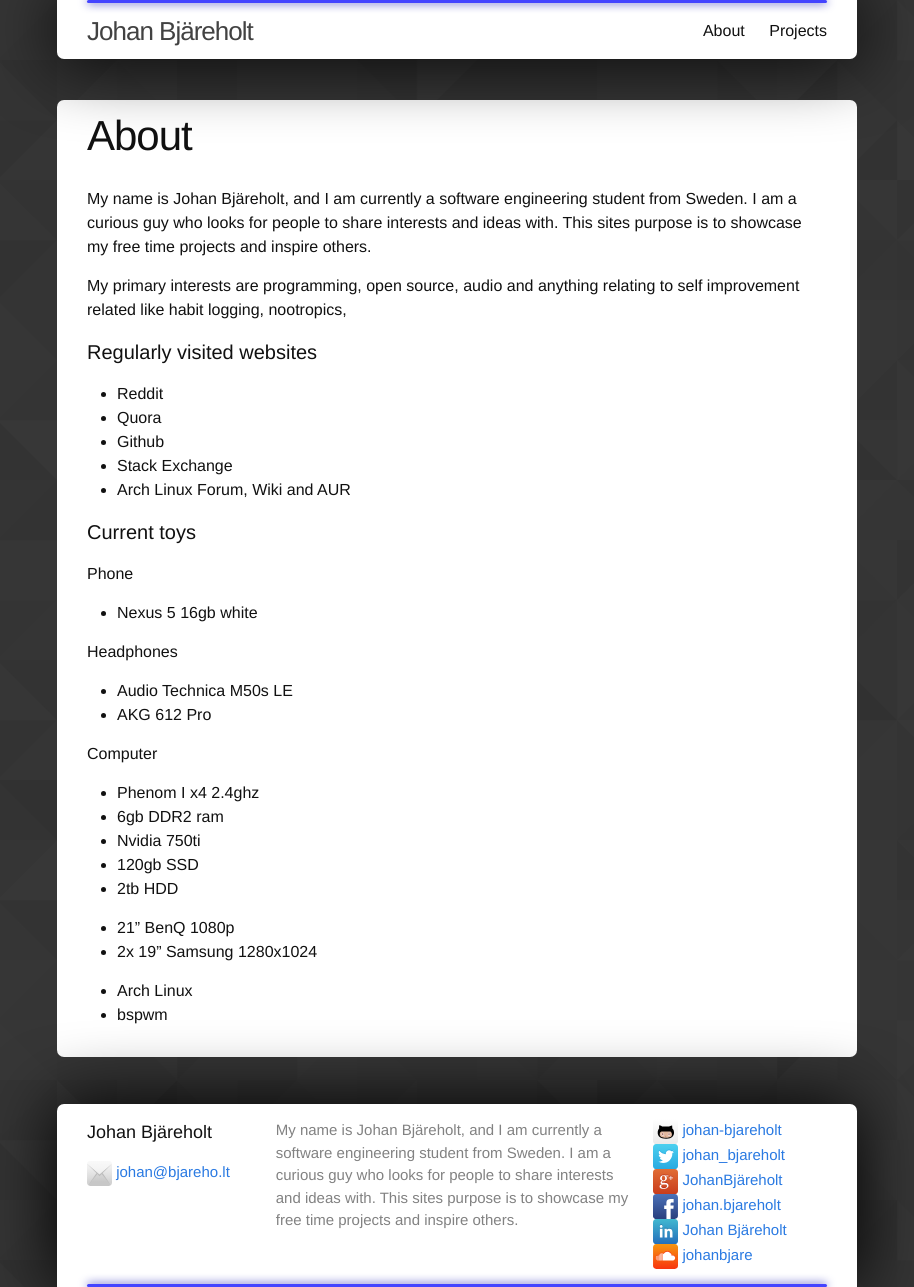
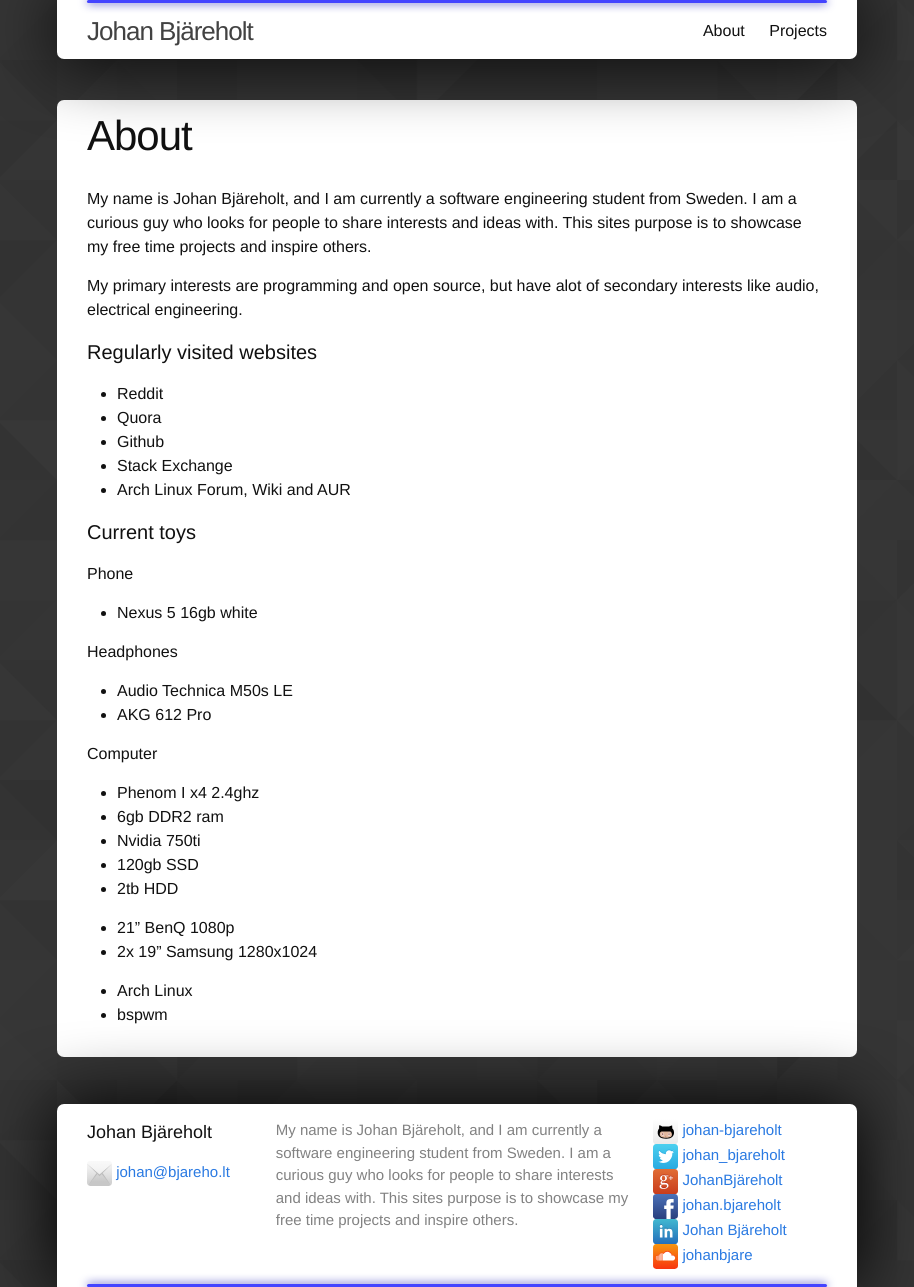
Before and after one commit to johan-bjareholt/johan-bjareholt.github.io, a Jekyll site: the page built from about.md, in a window 1280 px wide and 1287 px high. Shown: the whole window, without its empty margins (183-1097 px from the left). Built offline with Jekyll 4.4.1, drawn with Linux system fonts in a browser that asks for light colours.

Commit message:
Forgot one file

```diff
--- a/about.md
+++ b/about.md
@@ -8,7 +8,7 @@
   I am a curious guy who looks for people to share interests and ideas with.
   This sites purpose is to showcase my free time projects and inspire others.
 
-  My primary interests are programming, open source, audio and anything relating to self improvement related like habit logging, nootropics,
+  My primary interests are programming and open source, but have alot of secondary interests like audio, electrical engineering.
 
 #### Regularly visited websites
 - Reddit
```
